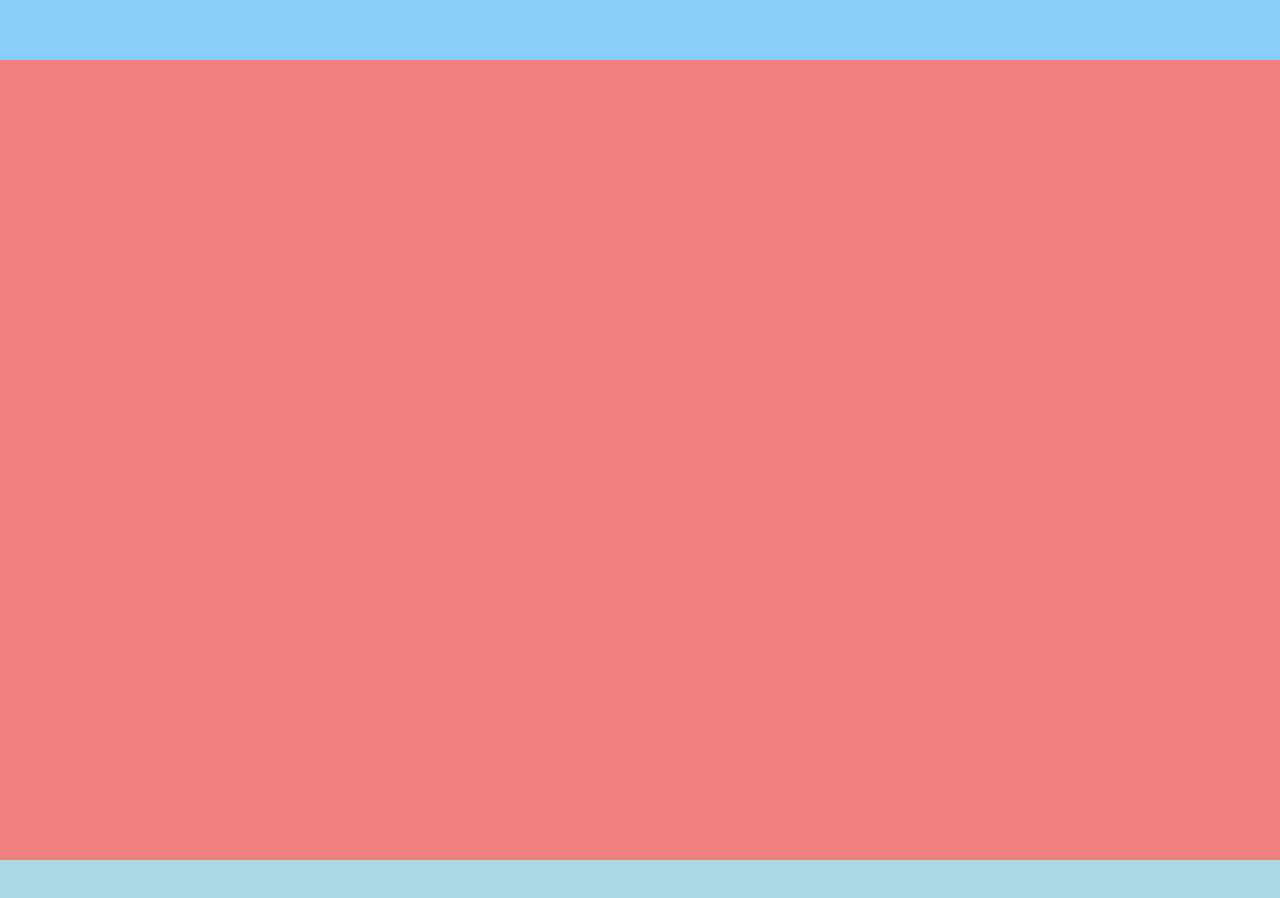
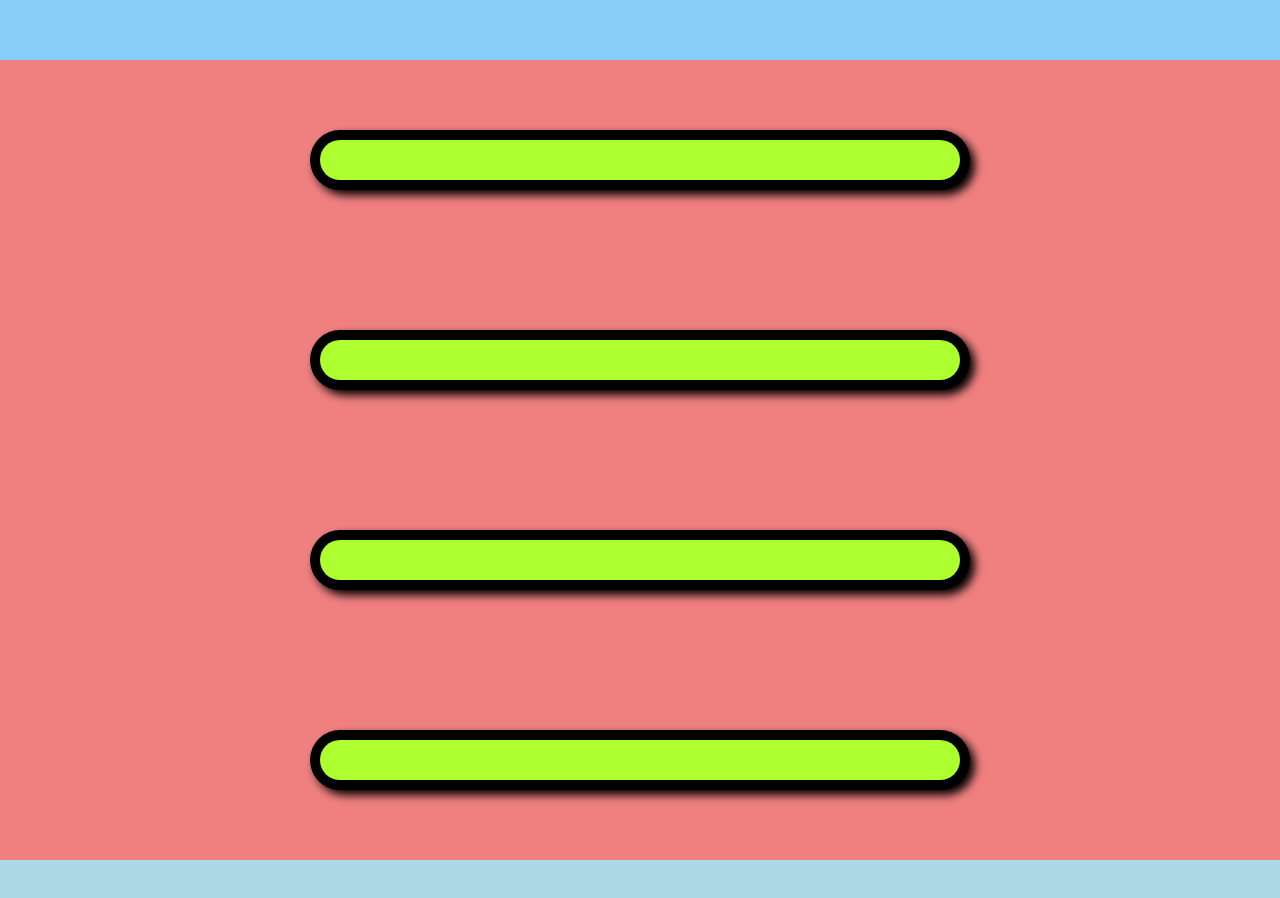
Before and after one commit to Shavrin/Shavrin.github.io, a React (Create React App) app: page / in a window 1280 px wide. Shown: the part 740-1638 px from the top of the page. Built offline with nearby package versions, Linux system fonts and the light colour scheme.

Commit message:
skill bars working and optimized

```diff
--- a/public/styles.css
+++ b/public/styles.css
@@ -47,8 +47,35 @@ body {
     height: 100vh;
     width: 100%;
     background-color: lightcoral;
+    display: grid;
+    justify-items: center;
+    grid-template-rows: 1fr 1fr 1fr 1fr;
+    align-items: center;
 }
 
+.skill {
+    height: 4rem;
+    width: 50%;
+    background-color: black;
+    border-radius: 5rem;
+    border: 1rem solid black;
+    box-shadow: .5rem .5rem 1rem black;
+}
+
+.skill.animate > .skillBar{
+    width: 100%;
+}
+.skillBar {
+    height: 100%;
+    width:  10%;
+    background-color: greenyellow;
+    transition: width 1s;
+    border-radius: 5rem;
+}
+
+.skillTitle {
+
+}
 .projects {
     height: 100vh;
     width: 100%;
--- /dev/null
+++ b/src/Components/Skill.js
@@ -0,0 +1,47 @@
+import React from 'react';
+
+class Skill extends React.Component {
+    constructor(props){
+        super(props);
+        this.ref = React.createRef();
+        this.state = {
+            isInViewport: false,
+            eventAttached: false
+        };
+        this.checkIfInViewport = this.checkIfInViewport.bind(this);
+    };
+
+    componentDidMount(){
+        window.addEventListener('scroll', this.checkIfInViewport, false);
+        this.setState({eventAttached: true});
+    };
+
+    componentWillUnmount(){
+        if(this.state.eventAttached)
+            window.removeEventListener('scroll', this.checkIfInViewport, false);
+    };
+
+    checkIfInViewport(){
+        const rect = this.refs.ref.getBoundingClientRect();
+
+        if( rect.top >= 0 &&
+            rect.left >=0 &&
+            rect.bottom <= (window.innerHeight || document.documentElement.clientHeight) &&
+            rect.right <= (window.innerWidth || document.documentElement.clientWidth)
+            ) {
+                this.setState({isInViewport: true, eventAttached: false});
+                window.removeEventListener('scroll', this.checkIfInViewport, false);
+            }
+        console.log(1);
+    };
+
+    render(){
+        const classes = "skill" + (this.state.isInViewport ? " animate" : "");
+        return (
+            <div className={classes} ref="ref">
+                <div className="skillBar"></div>
+            </div>);
+    };
+};
+
+export default Skill;
--- a/src/Components/Skills.js
+++ b/src/Components/Skills.js
@@ -1,7 +1,13 @@
 import React from 'react';
+import Skill from './Skill';
 
 const Skills = () => {
-    return (<div className="skills"></div>);
+    return (<div className="skills">
+        <Skill />
+        <Skill />
+        <Skill />
+        <Skill />
+    </div>);
 };
 
 export default Skills;
```
